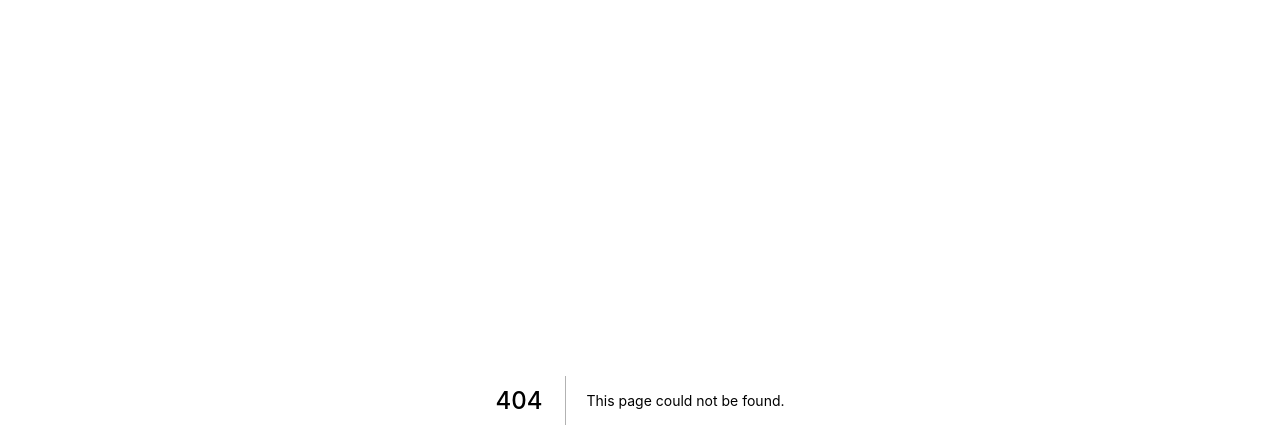
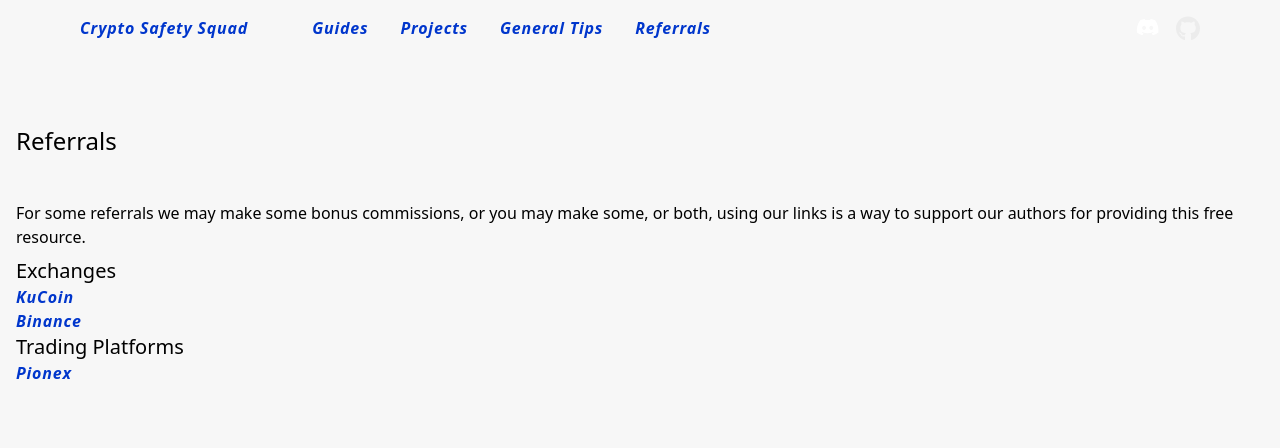
Before and after one commit to CryptoSafetySquad/website, a Next.js app: page /referrals in a window 1280 px wide. Before the commit this address had no page. Shown: the top 448 px of the page. Built offline with nearby package versions, Linux system fonts and the light colour scheme.

Commit message:
Create referrals page.

```diff
--- a/Components/Navbar.tsx
+++ b/Components/Navbar.tsx
@@ -9,6 +9,7 @@ const Navbar = () => (
       <Link href='/guides'><a className='mr-8'>Guides</a></Link>
       <Link href='/projects'><a className='mr-8'>Projects</a></Link>
       <Link href='/general-tips'><a className='mr-8'>General Tips</a></Link>
+      <Link href='/referrals'><a className='mr-8'>Referrals</a></Link>
     </div>
     <div className='flex ml-auto mr-4 xl:mr-16'>
       <a
--- /dev/null
+++ b/pages/referrals.tsx
@@ -0,0 +1,50 @@
+import type { NextPage } from 'next'
+import Page from '../Components/Page'
+
+const exchanges = [
+  { name: 'KuCoin', href: 'https://www.kucoin.com/r/rf/rJQQK1S' },
+  { name: 'Binance', href: 'https://www.binance.me/en/activity/referral-entry/CPA?fromActivityPage=true&ref=CPA_00Z6XZLBQ0' }
+]
+const trading = [
+  { name: 'Pionex', href: 'https://www.pionex.com/en-US/sign/ref/idNmc3r4' }
+]
+
+const Referrals: NextPage = () => {
+  const title = 'Referrals'
+  const content = (
+    <>
+      <p>For some referrals we may make some bonus commissions, or you may make some, or both, using our links is a way to support our authors for providing this free resource.</p>
+      <h2>Exchanges</h2>
+      {
+        exchanges.map((e) => (
+          <>
+            <a href={e.href} target='_blank' rel='noopener noreferrer'>
+              {e.name}
+            </a>
+          </>
+        ))
+      }
+      <h2>Trading Platforms</h2>
+      {
+        trading.map((t) => (
+          <>
+            <a href={t.href} target='_blank' rel='noopener noreferrer'>
+              {t.name}
+            </a>
+          </>
+        ))
+      }
+    </>
+  )
+
+  return (
+    <Page {...{
+      title,
+      content,
+      slug: 'referrals',
+      description: 'Referrals'
+    }} />
+  )
+}
+
+export default Referrals
```
Lines whose indentation alone changed are shown as unchanged.
